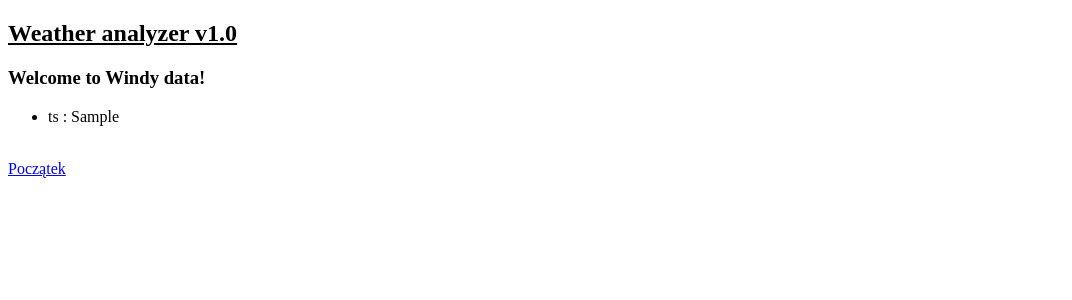
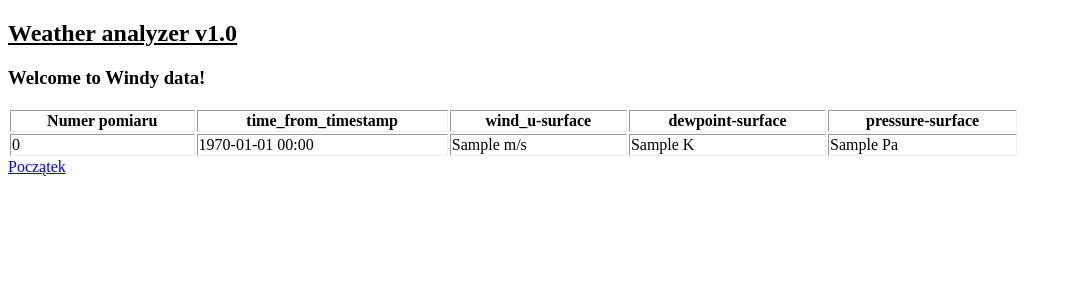
Before and after one commit to zacniewski/weather_analysis, a Django app: page /windy/ in a window 1280 px wide. Shown: the top 300 px of the page, without its empty margins (0-1072 px from the left). Run offline with Django 5.2, Linux system fonts and the light colour scheme; tables that the repository leaves empty hold one stand-in row (values such as "Sample post"); a database or web service that is not in the repository returns one stand-in record (values such as "Sample title"); data that the repository does not hold is empty.

Commit message:
Displaying data in table for Windy

```diff
--- /dev/null
+++ b/analyzer/templatetags/indexing.py
@@ -0,0 +1,6 @@
+from django import template
+register = template.Library()
+
+@register.filter
+def index(indexable, i):
+    return indexable[i]
--- a/analyzer/views.py
+++ b/analyzer/views.py
@@ -35,12 +35,17 @@ def fetch_windy_data(request):
         if response.status_code == 200:
             data = response.json()
             time_from_timestamp = []
-            print(f"{data['ts']=}")
+            print(f"{data=}")
             for element in data['ts']:
                 time_from_timestamp.append(datetime.fromtimestamp(element / 1000))
             print(f"{time_from_timestamp=}")
 
-            return render(request, "windy.html", {"data": data})
+            return render(request, "windy.html", {
+                "time_from_timestamp": time_from_timestamp,
+                "wind_u_surface": data["wind_u-surface"],
+                "dewpoint_surface": data["dewpoint-surface"],
+                "pressure_surface": data["pressure-surface"],
+            })
         else:
             print(response.json())
             print(f"Błąd podczas pobierania danych: {response.status_code}")
--- a/templates/windy.html
+++ b/templates/windy.html
@@ -1,19 +1,30 @@
 {%  extends 'base.html' %}
 {%  load static %}
+{% load indexing %}
 
 {% block content %}
 <h3>Welcome to Windy data!</h3>
-<ul>
-  {% for key, value in data.items %}
-    <li>
-      {{ key }} : {{ value }}
-    </li>
-    <br>
+
+ <table border="1" style="border: 2px; width: 80%"> <!-- border powinno ustawić się w CSS -->
+  <tr>
+    <th>Numer pomiaru</th>
+    <th>time_from_timestamp</th>
+    <th>wind_u-surface</th>
+    <th>dewpoint-surface</th>
+    <th>pressure-surface</th>
+  </tr>
+
+  {% for t in time_from_timestamp %}
+    <tr>
+      <td>{{ forloop.counter0 }}</td>
+      <td>{{ t|date:'Y-m-d H:i' }}</td>
+      <td>{{ wind_u_surface|index:forloop.counter0 }} m/s</td>
+      <td>{{ dewpoint_surface|index:forloop.counter0 }} K</td>
+      <td>{{ pressure_surface|index:forloop.counter0 }} Pa</td>
+    </tr>
   {% endfor %}
 
-</ul>
-
-
+</table>
 
 <a href="{% url 'analyzer:index' %}">Początek</a>
 
```
